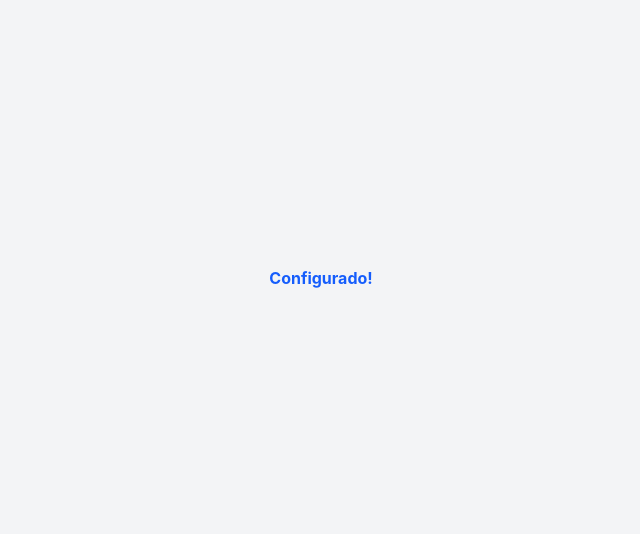
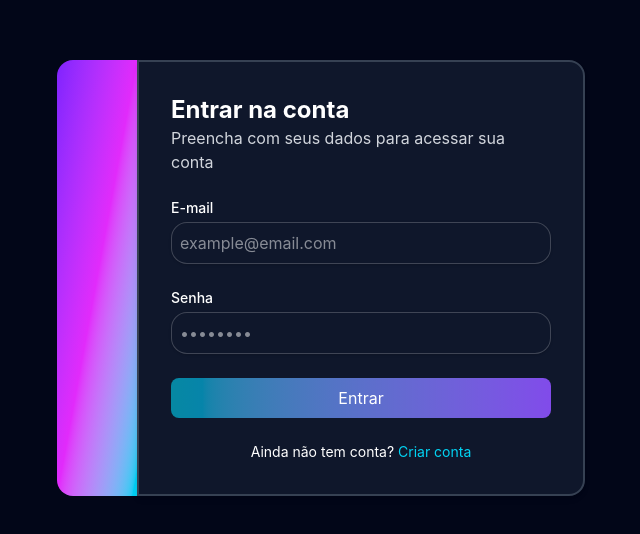
Before and after one commit to Roger-iin/General-Plataform-Web, a React (Vite) app: page / in a window 1280 px wide. Shown: the part 122-656 px from the top of the page, without its empty margins (319-959 px from the left). Built offline with nearby package versions, Linux system fonts and the light colour scheme.

Commit message:
feat: Adiciona a pagina de login e seus componentes

```diff
--- a/src/App.tsx
+++ b/src/App.tsx
@@ -1,12 +1,17 @@
+import { BrowserRouter, Route, Routes } from 'react-router-dom'
 import './App.css'
+import { AuthProvider } from './contexts/AuthContext'
+import { Login } from './pages/Login'
 
 function App() {
   return (
-    <div className='flex h-screen items-center justify-center bg-gray-100'>
-      <h1 className='text-3x1 font-bold text-blue-600'>
-        Configurado!
-      </h1>
-    </div>
+    <BrowserRouter>
+      <AuthProvider>
+        <Routes>
+          <Route path='/' element={<Login />}/>
+        </Routes>
+      </AuthProvider>
+    </BrowserRouter>
   )
 }
 
--- /dev/null
+++ b/src/components/InputLogin.tsx
@@ -0,0 +1,21 @@
+type InputLoginProps = {
+    type: string
+    value: string
+    autocomplete: string
+    placeholder: string
+    onChange: (e: React.ChangeEvent<HTMLInputElement>) => void
+}
+
+export function InputLogin({ value, type, autocomplete, placeholder, onChange }: InputLoginProps) {
+    return(
+        <input
+            type={type}
+            required
+            autoComplete={autocomplete}
+            placeholder={placeholder}
+            className="mt-1 block w-full rounded-2xl border border-white/20 bg-slate-900 p-2 shadow-sm focus:border-blue-500 focus:outline-none focus:ring-blue-500"
+            value={value}
+            onChange={onChange}
+        />
+    )
+}
--- /dev/null
+++ b/src/components/LabelLogin.tsx
@@ -0,0 +1,13 @@
+import type { ReactNode } from "react"
+
+type LabelLoginProps = {
+    children: ReactNode
+}
+
+export function LabelLogin({children}: LabelLoginProps) {
+    return (
+        <label className="block text-sm font-medium">
+            {children}
+        </label>
+    )
+}
--- /dev/null
+++ b/src/pages/Login.tsx
@@ -0,0 +1,83 @@
+import { useState, type FormEvent } from "react";
+import { useAuth } from "../hooks/useAuth";
+import { LabelLogin } from "../components/LabelLogin";
+import { InputLogin } from "../components/InputLogin";
+
+
+export function Login() {
+    const [email, setEmail] = useState('');
+    const [password, setPassword] = useState('');
+
+    const { signIn } = useAuth();
+
+    async function handleLogin(e: FormEvent) {
+        e.preventDefault();
+
+        try {
+            await signIn(email, password)
+            alert('Logado com sucesso!')
+        } catch (error) {
+            alert('Falha no login. Verifique suas credenciais')
+        }
+    }
+
+    return (
+        <div className="flex min-h-screen items-center justify-center bg-slate-950">
+            <div className="flex items-stretch w-full justify-center">
+                <div className="hidden md:flex rounded-l-2xl p-10 bg-linear-to-br from-violet-600 via-fuchsia-500 to-cyan-400" />
+                <div className="max-w-md rounded-r-2xl bg-slate-900 p-8 border-2 border-gray-700 shadow-md text-white">
+                    <div className="mb-6">
+                        <h2 className="text-2xl font-bold ">
+                            Entrar na conta
+                        </h2>
+                        <p className="text-gray-300">
+                            Preencha com seus dados para acessar sua conta
+                        </p>
+                    </div>
+
+                    <form onSubmit={handleLogin} className="space-y-6">
+                        <div>
+                            <LabelLogin>
+                                E-mail
+                            </LabelLogin>
+                            <InputLogin
+                                type="email"
+                                autocomplete="email"
+                                placeholder="example@email.com"
+                                value={email}
+                                onChange={(e) => setEmail(e.target.value)}
+                            />
+                        </div>
+                        <div>
+                            <LabelLogin>
+                                Senha
+                            </LabelLogin>
+                            <InputLogin
+                                type="password"
+                                autocomplete="current-password"
+                                value={password}
+                                placeholder="••••••••"
+                                onChange={(e) => setPassword(e.target.value)}
+                            />
+                        </div>
+
+                        <button
+                            type="submit"
+                            className="w-full rounded-lg bg-linear-to-r from-cyan-400/60 to-violet-500/90 py-2 px-4 text-white hover:bg-blue-700 focus:outline-none focus:ring-2 focus:ring-blue-500 focus:ring-offset-2 transition-colors hover:cursor-pointer"
+                        >
+                            Entrar
+                        </button>
+
+                        <div className="text-center text-sm">
+                            <p className="">
+                                Ainda não tem conta? <a href="" className="text-cyan-400">Criar conta</a>
+                            </p>
+                        </div>
+                    </form>
+                </div>
+            </div>
+        </div>
+    )
+
+
+}
```
